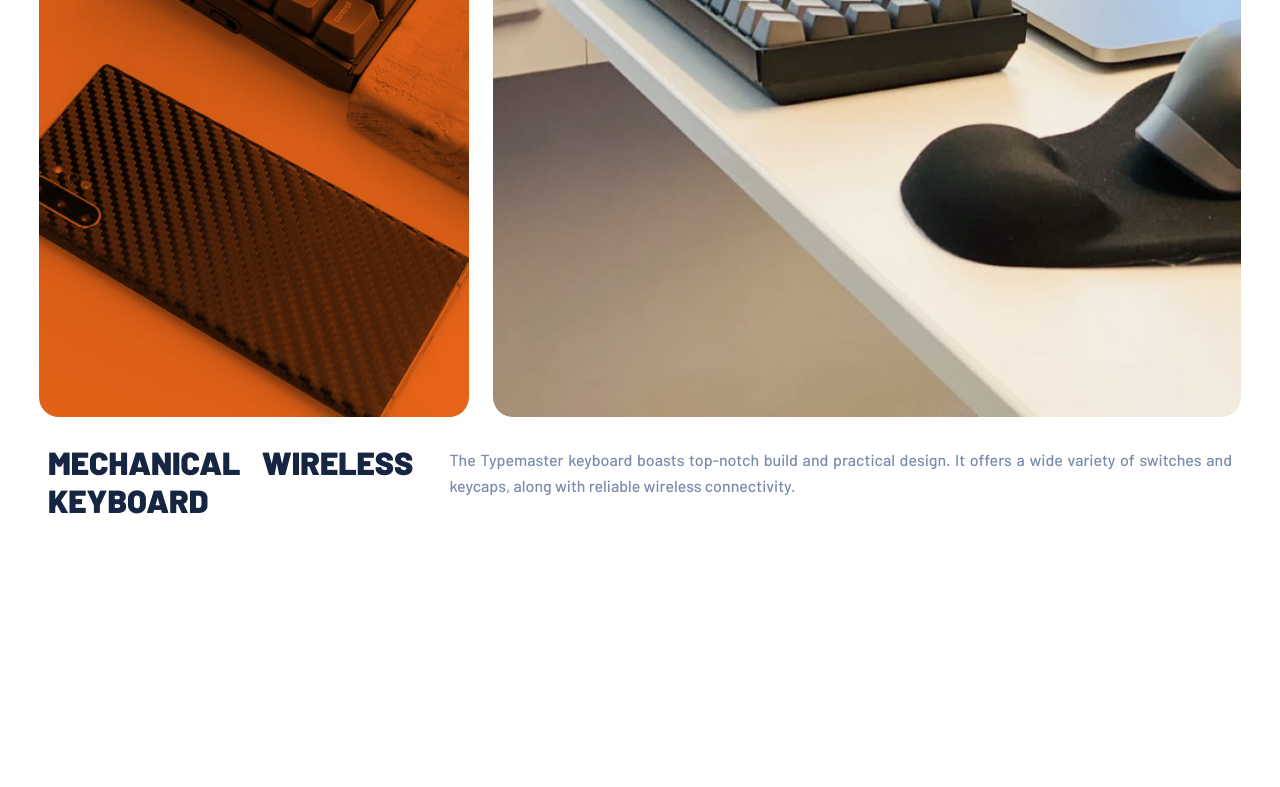
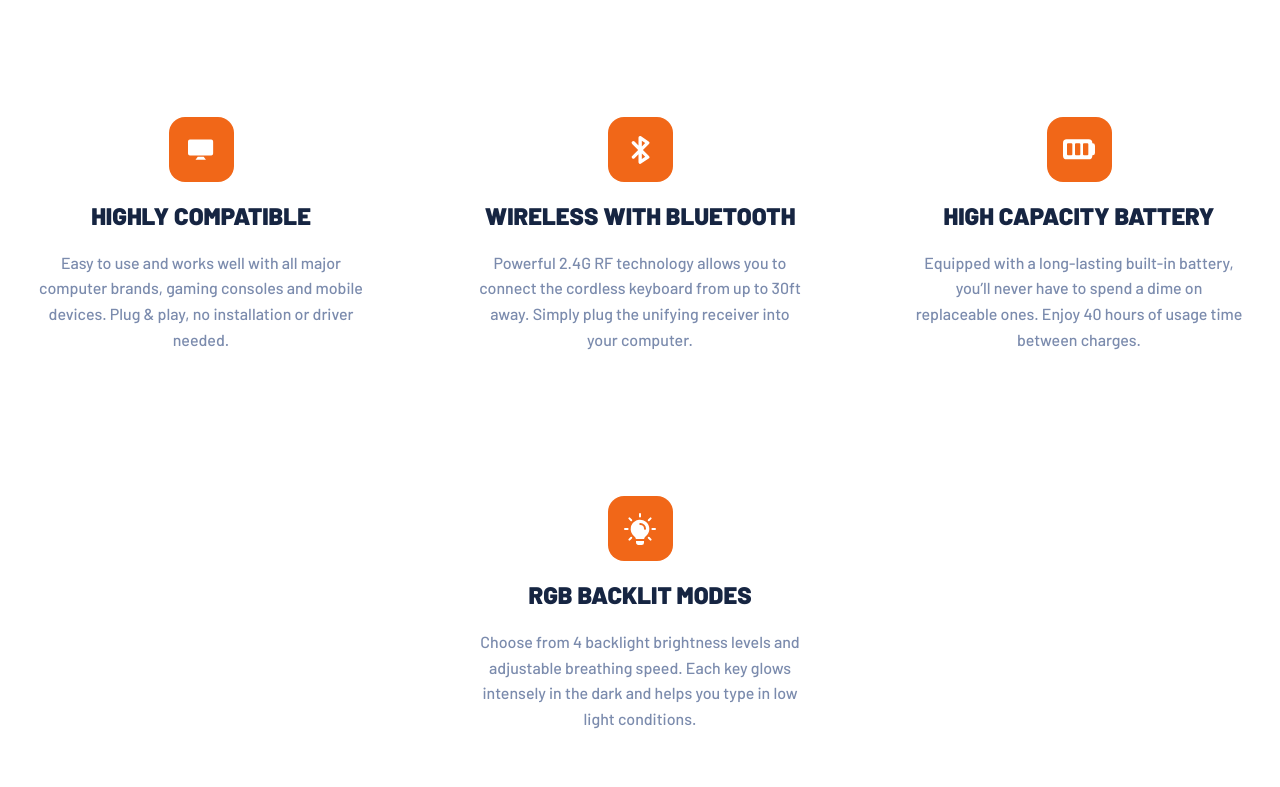
Before and after one commit to sabts/First-Web, a plain HTML site: page index.html in a window 1280 px wide. Shown: the part 1029-1816 px from the top of the page. Before the commit the page ends 1575 px from the top, so only its background shows below. Drawn offline with Linux system fonts and the light colour scheme.

Commit message:
features

```diff
--- a/css/style.css
+++ b/css/style.css
@@ -97,6 +97,12 @@ body{
 }
 .title-l{
     font-size: 2rem;
+    line-height: 2.25rem;
+    text-transform: uppercase;
+}
+.title-m{
+    font-size: 1.5rem;
+    line-height: 1.75rem;
     text-transform: uppercase;
 }
 .text{
@@ -184,6 +190,7 @@ body{
     display: flex;
     flex-wrap: wrap;
     align-items: center;
+    margin-bottom: 6rem;
  }
 .picture-section{
     padding-right: 1.5rem;
@@ -197,6 +204,7 @@ body{
 }
 @media screen and (width>768px){
     .picture-section{
+        gap: 1.875rem;
         padding-top: 1.5rem;
         padding-left:2.4375rem ;
         padding-right: 2.4375rem;
@@ -209,3 +217,47 @@ body{
         gap: 2.25rem;
     }
 }
+@media screen and (width>1040px){
+    .main-section{
+        flex-wrap: nowrap;
+        padding-inline: 10.3125rem;
+        gap: 4rem;
+    }
+    .picture-section{
+        width: 100;
+        padding-top: 1.5rem;
+        padding-inline: 0;
+    }
+    .section-info{
+        display: flex;
+        width: 40%;
+        flex-direction: column;
+        text-align: left;
+        gap: 0%;
+    }
+}
+.features-section{
+    display: flex;
+    justify-content: center;
+    flex-wrap: wrap;
+    gap:4rem;
+}
+.card{
+    display: flex;
+    align-items: center;
+    flex-direction: column;
+    text-align: center;
+    padding: 1.5rem;
+}
+.icon{
+    display: flex;
+    align-items: center;
+    justify-content: center;
+    height:4.0625rem;
+    width: 4.0625rem;
+    border-radius: 1rem;
+    background-color: #F16718;
+}
+.card-info{
+    width: 20.4375rem
+}
--- a/index.html
+++ b/index.html
@@ -68,6 +68,56 @@
       <p class="text">The Typemaster keyboard boasts top-notch build and practical design. It offers a wide variety of switches and keycaps, along with reliable wireless connectivity.</p>
     </div>
     </section>
+    <section class="features-section">
+      <section class="card">
+        <div class="icon">
+          <img src="./assets/shared/icon-compatible.svg" alt=""/>
+        </div>
+        <section class="card-info">
+        <h2 class="title title-m">HIGHLY
+          COMPATIBLE</h2>
+        <p class="text">
+          Easy to use and works well with all major computer brands, gaming consoles and mobile devices. Plug & play, no installation or driver needed.
+        </p>
+      </section>
+      </section>
+      <section class="card">
+        <div class="icon">
+          <img src="./assets/shared/icon-bluetooth.svg" alt=""/>
+        </div>
+        <section class="card-info">
+        <h2 class="title title-m">WIRELESS
+          WITH BLUETOOTH</h2>
+        <p class="text">
+          Powerful 2.4G RF technology allows you to connect the cordless keyboard from up to 30ft away. Simply plug the unifying receiver into your computer.
+        </p>
+      </section>
+      </section>
+      <section class="card">
+        <div class="icon">
+          <img src="./assets/shared/icon-battery.svg" alt=""/>
+        </div>
+        <section class="card-info">
+        <h2 class="title title-m">HIGH CAPACITY
+          BATTERY</h2>
+        <p class="text">
+          Equipped with a long-lasting built-in battery, you’ll never have to spend a dime on replaceable ones. Enjoy 40 hours of usage time between charges.
+        </p>
+      </section>
+      </section>
+      <section class="card">
+        <div class="icon">
+          <img src="./assets/shared/icon-light.svg" alt=""/>
+        </div>
+        <section class="card-info">
+        <h2 class="title title-m">RGB BACKLIT
+          MODES</h2>
+        <p class="text">
+          Choose from 4 backlight brightness levels and adjustable breathing speed. Each key glows intensely in the dark and helps you type in low light conditions.
+        </p>
+      </section>
+      </section>
+    </section>
   </main>
   </body>
 </html>
```
